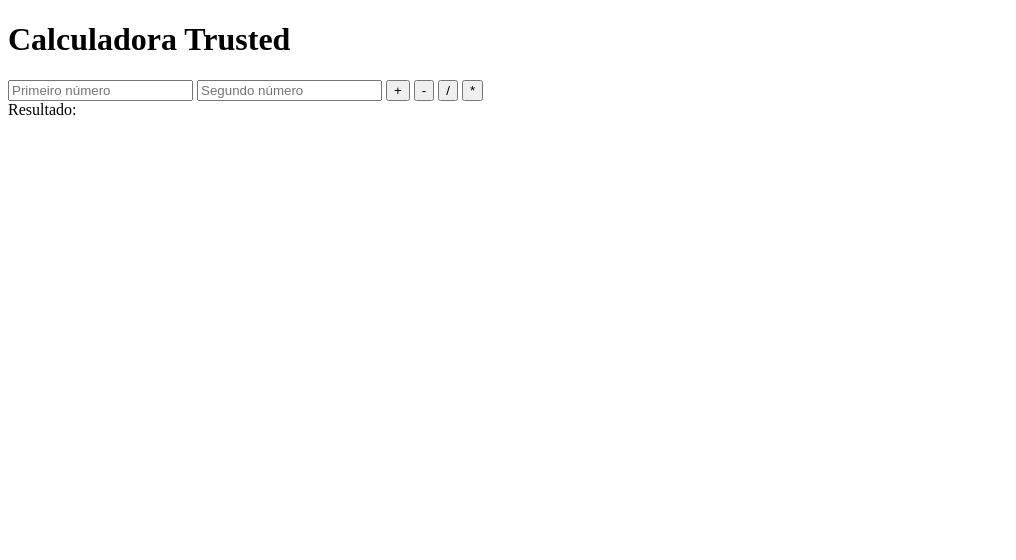
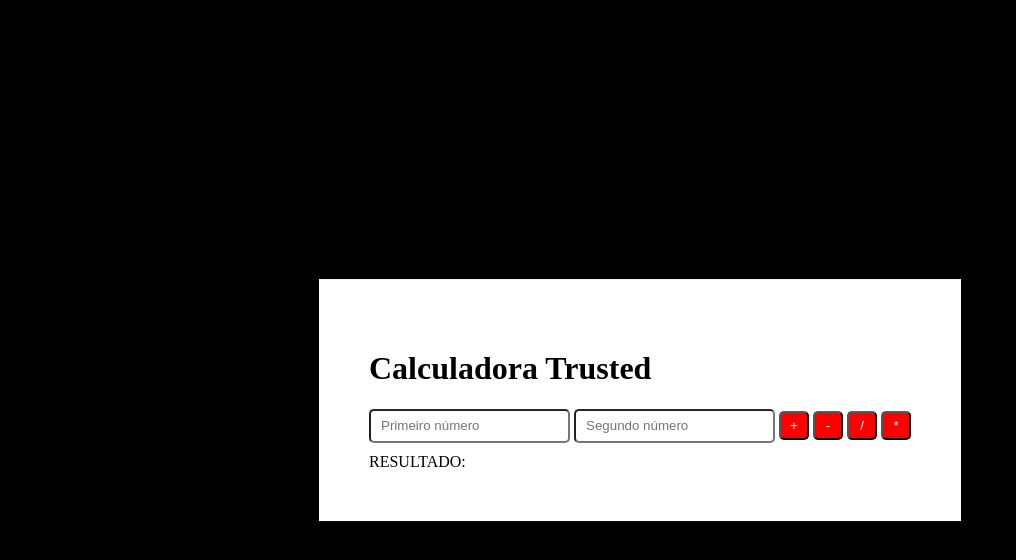
Before and after one commit to jamesandrade7/Calculadora-Curso, a plain HTML site: page index.html in a window 1280 px wide. Shown: the whole page, without its empty margins (0-1016 px from the left). Drawn offline with Linux system fonts and the light colour scheme.

Commit message:
Add files via upload

```diff
--- a/index.html
+++ b/index.html
@@ -6,8 +6,10 @@
     <meta name="viewport" content="width=device-width, initial-scale=1.0">
     <title>Calculadora</title>
     <script src="script.js" defer></script>
+    <link rel="stylesheet" href="style.css">
 </head>
 <body>
+    <main>
         <div>
             <h1>Calculadora Trusted</h1>
             <input class="Number" id="number1" type="number" placeholder="Primeiro número">
@@ -18,9 +20,10 @@
             <button onclick="calculate('*')" id="btnMultiply" type="button">*</button>
         </div>
 
-    <div>
+        <div class="result">
             <label id="lblResult">Resultado: </label>
         </div>
+    </main>
 
 </body>
 </html>
--- /dev/null
+++ b/style.css
@@ -0,0 +1,41 @@
+main{
+    padding: 50px;
+    background-color: white;
+    width: auto;
+    position: absolute;
+    top: 50%;
+    left: 50%;
+    margin-right: -50%;
+    transform: translate(-50%, -50%)
+}
+
+body{
+
+    background-color: black ;
+}
+
+button{
+    cursor: pointer;
+    color: white;
+    background-color: red;
+    border-radius: 5px;
+    padding:5px;
+    width: 30px;
+}
+
+input{
+    height: 10px;
+    border-radius: 5px;
+    padding: 10px;
+}
+
+
+button:hover{
+    background-color: green;
+}
+
+.result{
+    margin-top: 10px;
+    text-transform: uppercase;
+    font-size: 16px;
+}
```
Lines whose indentation alone changed are shown as unchanged.
